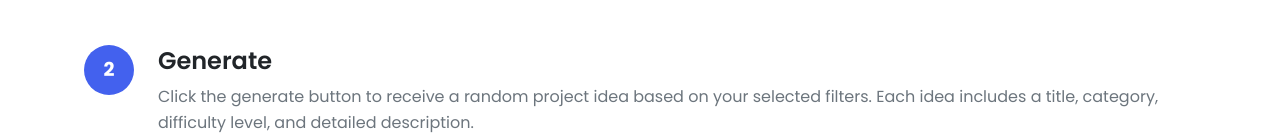
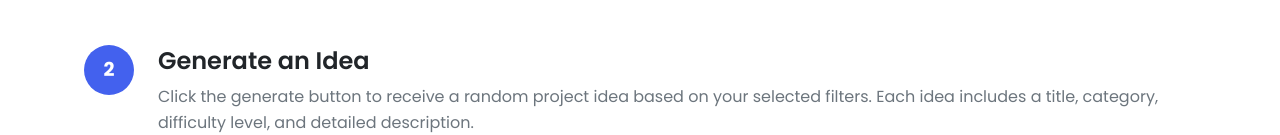
Before and after one commit to Deetya-Rupani/I-Raptor, a plain HTML site: page about.html in a window 1280 px wide. Shown: the part 825-960 px from the top of the page. Drawn offline with Linux system fonts and the light colour scheme; a script that the page names is missing.

Commit message:
Enhancing about page ,adding filters etc

```diff
--- a/about.html
+++ b/about.html
@@ -68,7 +68,7 @@
                 <div class="step">
                     <div class="step-number">2</div>
                     <div class="step-content">
-                        <h3>Generate</h3>
+                        <h3>Generate an Idea</h3>
                         <p>Click the generate button to receive a random project idea based on your selected filters. Each idea includes a title, category, difficulty level, and detailed description.</p>
                     </div>
                 </div>
```
